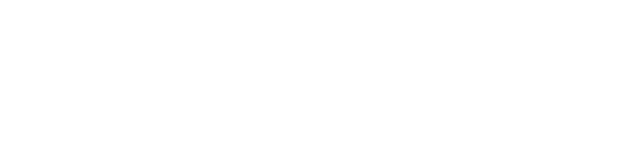
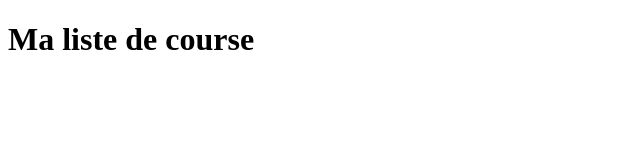
Before and after one commit to Loicwr/BriefToDoList, a plain HTML site: page index.html in a window 1280 px wide. Shown: the whole page, without its empty margins (0-640 px from the left). Drawn offline with Linux system fonts and the light colour scheme.

Commit message:
update index.html title and structure for shopping list

```diff
--- a/index.html
+++ b/index.html
@@ -3,10 +3,19 @@
 <head>
     <meta charset="UTF-8">
     <meta name="viewport" content="width=device-width, initial-scale=1.0">
-    <title>ToDoList</title>
+    <title>Ma Liste de course</title>
     <link rel="stylesheet" href="./sass/main.css">
 </head>
 <body>
+    <main>
+        <header>
+            <h1>
+                Ma liste de course
+            </h1>
+        </header>
+        <section aria-label="liste de course">
 
+        </section>
+    </main>
 </body>
 </html>
```
